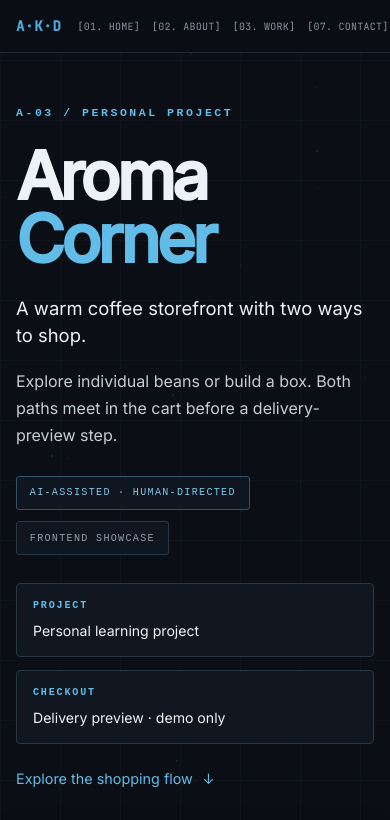
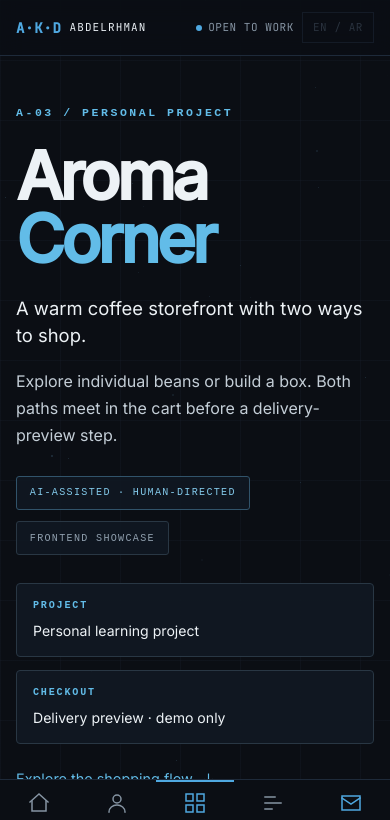
Before and after one commit to abdo4312/abdo-portfolio, a React (Vite) app: page /work/aroma in a window 390 px wide. Shown: the top 820 px of the page. Built offline with nearby package versions, Linux system fonts and the light colour scheme.

Commit message:
feat(mobile): app shell - header, bottom tab bar, active section

```diff
--- /dev/null
+++ b/src/components/Navbar/MobileTabBar.tsx
@@ -0,0 +1,127 @@
+import type { MouseEvent, ReactNode } from 'react'
+import { useLocation, useNavigate } from 'react-router-dom'
+import useActiveSection from '../../hooks/useActiveSection'
+import scrollToHash from './scrollToHash'
+
+const Icon = ({ children }: { children: ReactNode }) => (
+  <svg
+    width="24"
+    height="24"
+    viewBox="0 0 24 24"
+    fill="none"
+    stroke="currentColor"
+    strokeWidth="1.5"
+    strokeLinecap="square"
+    strokeLinejoin="miter"
+    aria-hidden="true"
+  >
+    {children}
+  </svg>
+)
+
+const TABS = [
+  {
+    id: 'top',
+    label: 'HOME',
+    accent: false,
+    icon: (
+      <Icon>
+        <path d="M3 11 12 3l9 8" />
+        <path d="M5 10v10h14V10" />
+      </Icon>
+    ),
+  },
+  {
+    id: 'about',
+    label: 'ABOUT',
+    accent: false,
+    icon: (
+      <Icon>
+        <circle cx="12" cy="8" r="4" />
+        <path d="M4 21c0-4 3.6-7 8-7s8 3 8 7" />
+      </Icon>
+    ),
+  },
+  {
+    id: 'work',
+    label: 'WORK',
+    accent: false,
+    icon: (
+      <Icon>
+        <rect x="3" y="3" width="7" height="7" />
+        <rect x="14" y="3" width="7" height="7" />
+        <rect x="3" y="14" width="7" height="7" />
+        <rect x="14" y="14" width="7" height="7" />
+      </Icon>
+    ),
+  },
+  {
+    id: 'process',
+    label: 'PROCESS',
+    accent: false,
+    icon: (
+      <Icon>
+        <path d="M4 6h10" />
+        <path d="M4 12h16" />
+        <path d="M4 18h7" />
+      </Icon>
+    ),
+  },
+  {
+    id: 'contact',
+    label: 'TALK',
+    accent: true,
+    icon: (
+      <Icon>
+        <rect x="3" y="5" width="18" height="14" />
+        <path d="m3 7 9 6 9-6" />
+      </Icon>
+    ),
+  },
+]
+
+const MobileTabBar = () => {
+  const { pathname } = useLocation()
+  const navigate = useNavigate()
+  const onHome = pathname === '/'
+  const current = useActiveSection(onHome)
+  const active = onHome ? current : 'work'
+
+  const handleClick = (id: string) => (event: MouseEvent<HTMLAnchorElement>) => {
+    event.preventDefault()
+    if (onHome) scrollToHash('#' + id)
+    void navigate('/#' + id, { replace: onHome })
+  }
+
+  return (
+    <nav
+      aria-label="Primary"
+      className="lg:hidden fixed bottom-0 left-0 z-40 w-full bg-bg-primary border-t border-grid-line pb-[env(safe-area-inset-bottom)]"
+    >
+      <ul className="grid grid-cols-5">
+        {TABS.map((tab) => {
+          const isActive = tab.id === active
+          return (
+            <li key={tab.id}>
+              <a
+                href={'#' + tab.id}
+                onClick={handleClick(tab.id)}
+                aria-current={isActive ? 'location' : undefined}
+                className={`flex h-16 flex-col items-center justify-center gap-1 border-t-2 font-mono text-[11px] tracking-wider transition-colors duration-200 ${
+                  isActive ? 'border-blue-sky' : 'border-transparent'
+                } ${
+                  isActive || tab.accent ? 'text-blue-sky' : 'text-text-secondary'
+                }`}
+              >
+                {tab.icon}
+                {tab.label}
+              </a>
+            </li>
+          )
+        })}
+      </ul>
+    </nav>
+  )
+}
+
+export default MobileTabBar
--- a/src/components/Navbar/Navbar.tsx
+++ b/src/components/Navbar/Navbar.tsx
@@ -1,6 +1,8 @@
 import '../../styles/glitch.css'
 import { type MouseEvent, useLayoutEffect } from 'react'
 import { useLocation, useNavigate } from 'react-router-dom'
+import MobileTabBar from './MobileTabBar'
+import scrollToHash from './scrollToHash'
 
 const LINKS = [
   { href: '#top', label: '[01. HOME]' },
@@ -8,21 +10,6 @@ const LINKS = [
   { href: '#work', label: '[03. WORK]' },
   { href: '#contact', label: '[07. CONTACT]' },
 ]
-
-const scrollToHash = (hash: string) => {
-  const id = hash.slice(1)
-  if (!id) {
-    window.scrollTo({ top: 0, behavior: 'auto' })
-    return
-  }
-  const element = document.getElementById(id)
-  if (!element) return
-  const header = document.querySelector('header')
-  const offset = header ? header.getBoundingClientRect().height : 0
-  const top =
-    element.getBoundingClientRect().top + window.pageYOffset - offset
-  window.scrollTo({ top, behavior: 'auto' })
-}
 
 const navigateToHash = (
   navigate: ReturnType<typeof useNavigate>,
@@ -48,17 +35,21 @@ const Navbar = () => {
   }
 
   return (
-    <header className="fixed top-0 left-0 w-full z-40 bg-bg-primary/80 backdrop-blur-md border-b border-grid-line px-4 sm:px-8 lg:px-16 py-4 sm:py-6 flex items-center justify-between gap-4">
+    <>
+      <header className="fixed top-0 left-0 w-full z-40 bg-bg-primary/80 backdrop-blur-md border-b border-grid-line px-4 h-14 lg:h-auto lg:px-16 lg:py-6 flex items-center justify-between gap-2 lg:gap-4">
         <div className="flex items-center gap-2 font-mono text-sm lg:text-lg tracking-wider text-text-primary shrink-0">
           <span data-text="A·K·D" className="glitch-text text-blue-sky font-semibold">
             A·K·D
+          </span>
+          <span className="lg:hidden max-[360px]:hidden text-[11px] tracking-widest text-text-primary">
+            ABDELRHMAN
           </span>
           <span className="text-text-secondary ml-4 text-xs lg:text-sm tracking-normal hidden lg:inline">
             // FRONTEND_ARCHITECT
           </span>
         </div>
 
-      <nav className="flex items-center gap-3 sm:gap-6 lg:gap-8 font-mono text-[10px] sm:text-sm tracking-wide sm:tracking-widest text-text-secondary">
+        <nav className="hidden lg:flex items-center gap-3 sm:gap-6 lg:gap-8 font-mono text-[10px] sm:text-sm tracking-wide sm:tracking-widest text-text-secondary">
           {LINKS.map((l) => (
             <a
               key={l.href}
@@ -72,7 +63,11 @@ const Navbar = () => {
           ))}
         </nav>
 
-      <div className="hidden sm:flex items-center gap-4 shrink-0">
+        <div className="flex items-center gap-2 lg:gap-4 shrink-0">
+          <span className="lg:hidden flex items-center gap-1.5 font-mono text-[11px] tracking-wider text-text-secondary">
+            <span aria-hidden="true" className="h-1.5 w-1.5 rounded-full bg-blue-sky" />
+            OPEN TO WORK
+          </span>
           <a
             href="#contact"
             onClick={handleLinkClick('#contact')}
@@ -83,12 +78,14 @@ const Navbar = () => {
           <button
             disabled
             aria-label="Language switch — coming soon"
-          className="px-4 py-2 border border-grid-line text-text-muted font-mono text-sm tracking-wider cursor-not-allowed opacity-50"
+            className="px-2.5 py-1.5 text-[11px] lg:px-4 lg:py-2 lg:text-sm border border-grid-line text-text-muted font-mono tracking-wider cursor-not-allowed opacity-50"
           >
             EN / AR
           </button>
         </div>
       </header>
+      <MobileTabBar />
+    </>
   )
 }
 
--- /dev/null
+++ b/src/components/Navbar/scrollToHash.ts
@@ -0,0 +1,16 @@
+const scrollToHash = (hash: string) => {
+  const id = hash.slice(1)
+  if (!id) {
+    window.scrollTo({ top: 0, behavior: 'auto' })
+    return
+  }
+  const element = document.getElementById(id)
+  if (!element) return
+  const header = document.querySelector('header')
+  const offset = header ? header.getBoundingClientRect().height : 0
+  const top =
+    element.getBoundingClientRect().top + window.pageYOffset - offset
+  window.scrollTo({ top, behavior: 'auto' })
+}
+
+export default scrollToHash
--- /dev/null
+++ b/src/hooks/useActiveSection.ts
@@ -0,0 +1,52 @@
+import { useEffect, useState } from 'react'
+
+const SECTIONS = [
+  { id: 'about', tab: 'about' },
+  { id: 'work', tab: 'work' },
+  { id: 'process', tab: 'process' },
+  { id: 'tools', tab: 'process' },
+  { id: 'decisions', tab: 'process' },
+  { id: 'contact', tab: 'contact' },
+]
+
+const useActiveSection = (enabled: boolean) => {
+  const [active, setActive] = useState('top')
+
+  useEffect(() => {
+    if (!enabled) return
+    let frame = 0
+
+    const update = () => {
+      frame = 0
+      const line = window.innerHeight * 0.4
+      const atBottom =
+        window.innerHeight + window.scrollY >=
+        document.documentElement.scrollHeight - 2
+      let next = 'top'
+      for (const section of SECTIONS) {
+        const element = document.getElementById(section.id)
+        if (element && element.getBoundingClientRect().top <= line) {
+          next = section.tab
+        }
+      }
+      setActive(atBottom ? 'contact' : next)
+    }
+
+    const schedule = () => {
+      if (!frame) frame = requestAnimationFrame(update)
+    }
+
+    schedule()
+    window.addEventListener('scroll', schedule, { passive: true })
+    window.addEventListener('resize', schedule)
+    return () => {
+      cancelAnimationFrame(frame)
+      window.removeEventListener('scroll', schedule)
+      window.removeEventListener('resize', schedule)
+    }
+  }, [enabled])
+
+  return active
+}
+
+export default useActiveSection
--- a/src/index.css
+++ b/src/index.css
@@ -42,3 +42,8 @@ body {
   color: var(--color-text-primary);
   overflow-x: hidden;
 }
+@media (max-width: 1023.98px) {
+  body {
+    padding-bottom: calc(4rem + env(safe-area-inset-bottom));
+  }
+}
```
Lines whose indentation alone changed are shown as unchanged.
